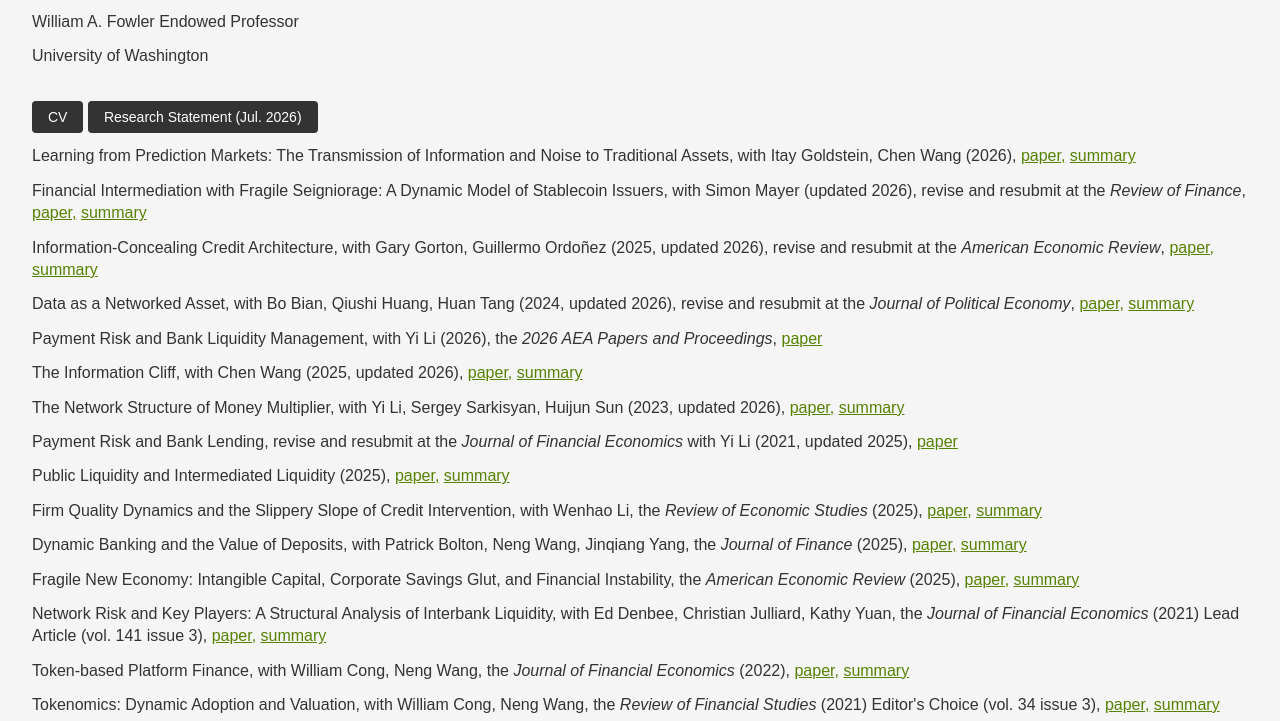
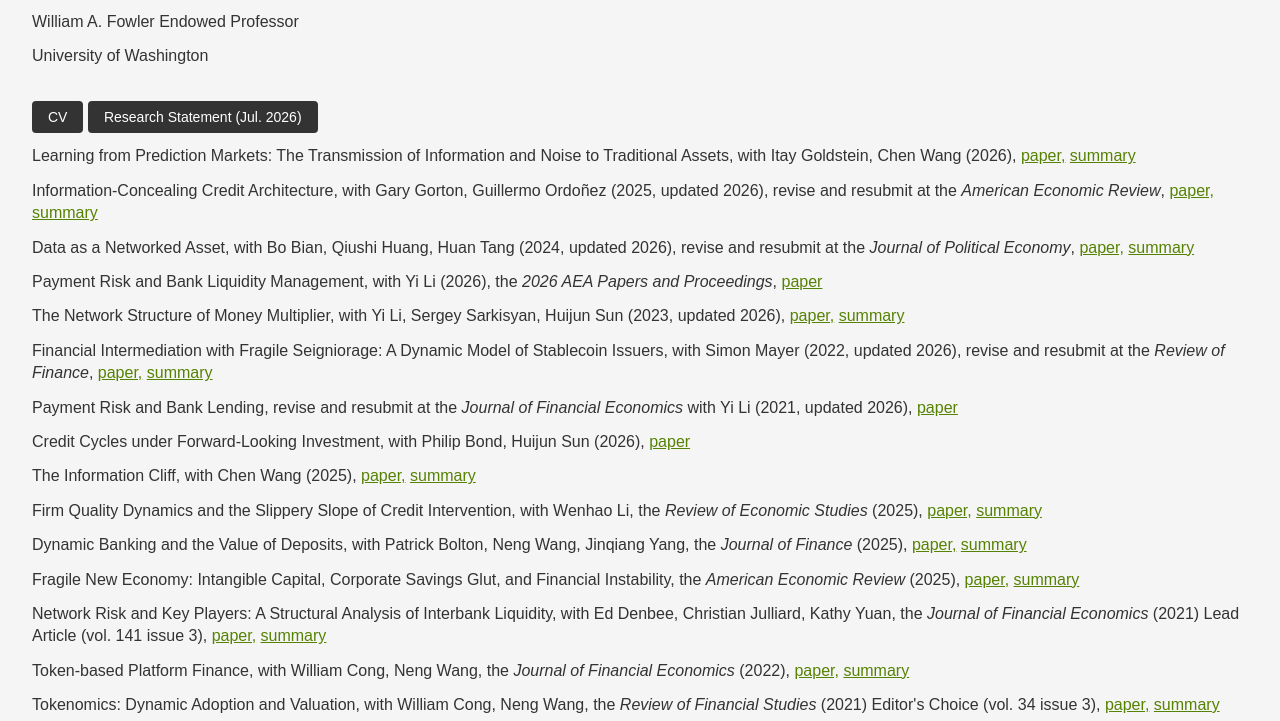
Before and after one commit to yemacro/website, a plain HTML site: page index.html in a window 1280 px wide. Shown: the part 111-832 px from the top of the page. Drawn offline with Linux system fonts and the light colour scheme.

Commit message:
Update index.html

```diff
--- a/index.html
+++ b/index.html
@@ -145,12 +145,6 @@
         <a href="crossmkt_learning_sum.pdf" target="_blank"><u>summary</u></a>
       </p>
       <p>
-        Financial Intermediation with Fragile Seigniorage: A Dynamic Model of Stablecoin Issuers,
-        with Simon Mayer (updated 2026), revise and resubmit at the <em>Review of Finance</em>,
-        <a href="stablecoin.pdf" target="_blank"><u>paper,</u></a>
-        <a href="stablecoin_sum.pdf" target="_blank"><u>summary</u></a>
-      </p>
-      <p>
         Information-Concealing Credit Architecture, with Gary Gorton, Guillermo Ordoñez (2025, updated 2026), revise and resubmit at the <em>American Economic Review</em>,
         <a href="info_concealing_chain.pdf" target="_blank"><u>paper,</u></a>
         <a href="info_concealing_chain_sum.pdf" target="_blank"><u>summary</u></a>
@@ -166,31 +160,38 @@
         <a href="payment_risk_liquidity_mgmt.pdf" target="_blank"><u>paper</u></a>
       </p>
       <p>
-        The Information Cliff,
-        with Chen Wang (2025, updated 2026),
-        <a href="infocliff.pdf" target="_blank"><u>paper,</u></a>
-        <a href="infocliff_sum.pdf" target="_blank"><u>summary</u></a>
-      </p>
-      <p>
         The Network Structure of Money Multiplier, with Yi Li, Sergey Sarkisyan, Huijun Sun (2023, updated 2026),
         <a href="payment_network_multiplier.pdf" target="_blank"><u>paper,</u></a>
         <a href="payment_network_multiplier_sum.pdf" target="_blank"><u>summary</u></a>
       </p>
       <p>
+        Financial Intermediation with Fragile Seigniorage: A Dynamic Model of Stablecoin Issuers,
+        with Simon Mayer (2022, updated 2026), revise and resubmit at the <em>Review of Finance</em>,
+        <a href="stablecoin.pdf" target="_blank"><u>paper,</u></a>
+        <a href="stablecoin_sum.pdf" target="_blank"><u>summary</u></a>
+      </p>
+      <p>
         Payment Risk and Bank Lending, revise and resubmit at the <em>Journal of Financial Economics</em>
-        with Yi Li (2021, updated 2025),
+        with Yi Li (2021, updated 2026),
         <a href="payment_risk.pdf" target="_blank"><u>paper</u></a>
       </p>
+      <p>
+        Credit Cycles under Forward-Looking Investment,
+        with Philip Bond, Huijun Sun (2026),
+        <a href="credit_cycle.pdf" target="_blank"><u>paper</u></a>
+      </p>
       <!--
-      <p>
-        Credit Cycles under Forward-Looking Investment (2026),
-        <a href="credit_cycle_2026.pdf" target="_blank"><u>paper</u></a>
-      </p>
-      -->
       <p>
         Public Liquidity and Intermediated Liquidity (2025),
         <a href="intermediated_liquidity_cycle.pdf" target="_blank"><u>paper,</u></a>
         <a href="intermediated_liquidity_cycle_sum.pdf" target="_blank"><u>summary</u></a>
+      </p>
+      -->
+      <p>
+        The Information Cliff,
+        with Chen Wang (2025),
+        <a href="infocliff.pdf" target="_blank"><u>paper,</u></a>
+        <a href="infocliff_sum.pdf" target="_blank"><u>summary</u></a>
       </p>
       <p>
         Firm Quality Dynamics and the Slippery Slope of Credit Intervention, with Wenhao Li,
```
